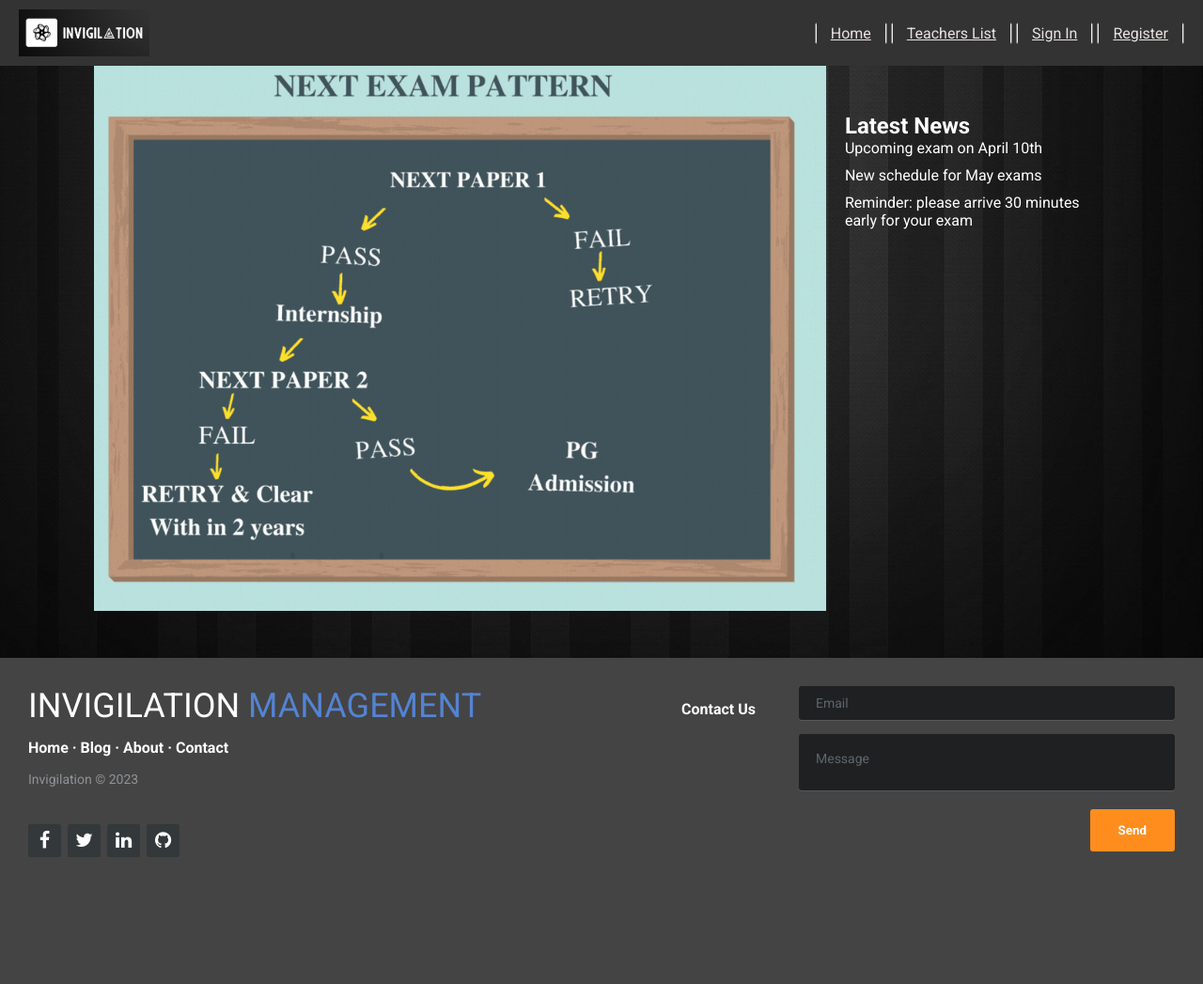
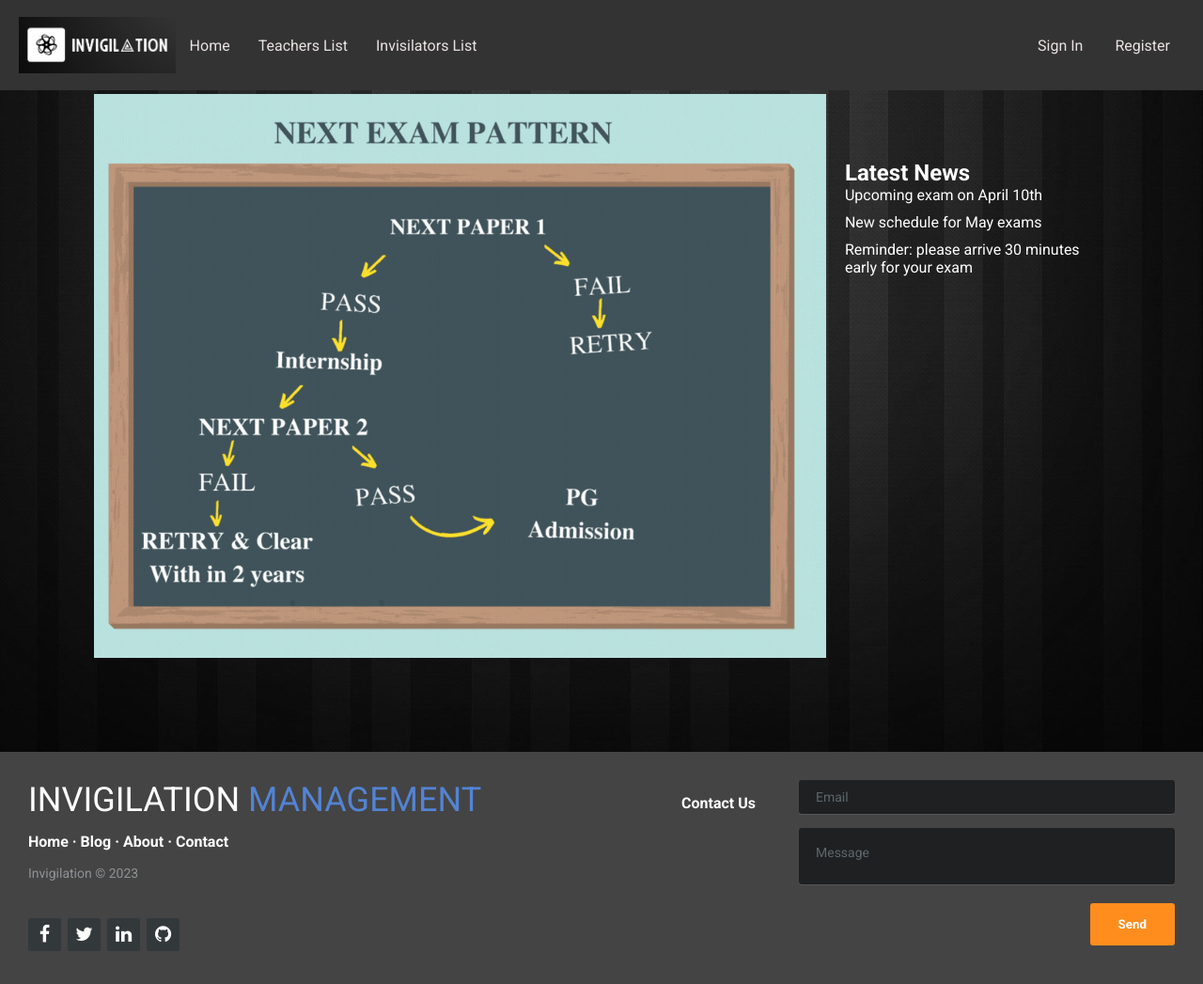
Before and after one commit to Tazim381/invisilatorManagementSystem-Django-, a Django app: page / in a window 1280 px wide. Shown: the whole page at 94% size. Before the commit the page ends 912 px from the top, so only its background shows below. Run offline with Django 4.2, Linux system fonts and the light colour scheme; parts of the project's set-up code (start-up, migrations or seed data) failed here and were passed over; some libraries are stand-ins or nearby versions.

Commit message:
Nav Button Fixed

```diff
--- a/examcommitte/urls.py
+++ b/examcommitte/urls.py
@@ -8,6 +8,7 @@ urlpatterns = [
     path('signin', views.signin, name="signin"),
     path('signout', views.signout, name="singout"),
     path('assignStudents', views.assignStudents, name="assignStudents"),
+    path('teachersList', views.teachersList, name="teachersList"),
     path('createexamcommittee',views.createExamCommittee, name="createexamcommittee"),
     path('showexamcommitteehome',views.showExamCommitteeHome, name="showexamcommitteehome"),
     path('showexamcommittee1',views.showExamCommittee1, name="showexamcommittee1"),
--- a/examcommitte/views.py
+++ b/examcommitte/views.py
@@ -143,3 +143,9 @@ def showExamCommittee5(request):
     examcommittee=teacher.objects.filter(isCommittee=5)
     examcommittee5={'examcommittee':examcommittee}
     return render(request,"authentication/showExamCommittee.html",examcommittee5)
+
+
+def teachersList(request):
+    teachers = teacher.object.all()
+    teachers ={'teachers':teachers}
+    return render(request,"authentication/teachersList.html",teachers)
--- a/static/style.css
+++ b/static/style.css
@@ -18,7 +18,8 @@ header {
   justify-content: space-between;
   align-items: center;
   padding: 10px 20px;
-  width: 100vw;
+  width: 100%;
+  height: 12vh;
   position: fixed;
   z-index: 1000;
 }
@@ -27,14 +28,14 @@ header {
   align-items: center;
 }
 .logo img {
-  height: 50px;
+  height: 60px;
 }
 
 main {
   display: flex;
   justify-content: space-between;
   align-items: center;
-  padding: 50px 100px;
+  padding: 100px 100px;
 }
 .base__display {
   display: flex;
@@ -82,9 +83,16 @@ main {
   padding: 10px 15px;
   border: none;
   font-size: 16px;
+  text-decoration: none;
+  border-radius: 10px;
 }
 
 .nav-btn:hover {
-  background-color: #ff8d1e;
+  background-color: rgb(207, 245, 245);
   color: #000;
 }
+
+.nav button,
+.logo button {
+  border: none;
+}
--- a/templates/authentication/index1.html
+++ b/templates/authentication/index1.html
@@ -19,10 +19,15 @@
     <header>
       <div class="logo">
         <img src="{% static '/images/INV3.JPG' %}" alt="IMS Logo" />
+        <button><a class="nav-btn" href="/">Home</a></button>
+        <button>
+          <a class="nav-btn" href="/teachersList">Teachers List</a>
+        </button>
+        <button>
+          <a class="nav-btn" href="/invisilatorsList">Invisilators List</a>
+        </button>
       </div>
       <nav class="nav">
-        <button><a class="nav-btn" href="/#">Home</a></button>
-        <button><a class="nav-btn" href="/123">Teachers List</a></button>
         <button><a class="nav-btn" href="/signin">Sign In</a></button>
         <button><a class="nav-btn" href="/signup">Register</a></button>
       </nav>
```
Also changed, not shown: templates/authentication/teachersList.html (added).
